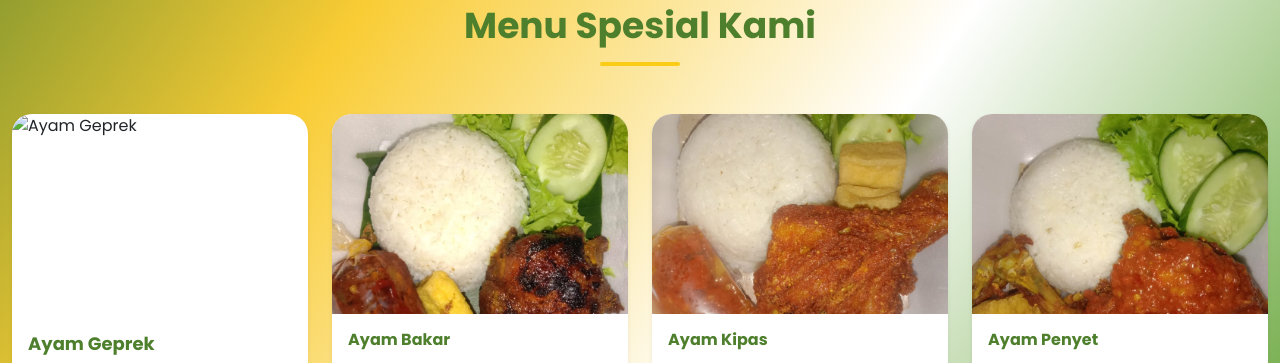
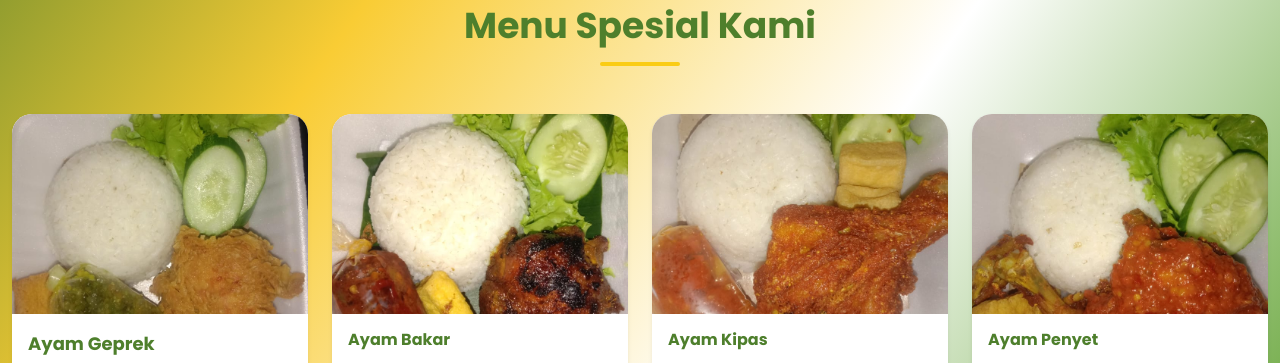
Before and after one commit to rifanabelaputra/dapur-mba-indah, a plain HTML site: page index.html in a window 1280 px wide. Shown: the part 1152-1515 px from the top of the page. Drawn offline with nearby package versions, Linux system fonts and the light colour scheme; files whose address does not match are found by name.

Commit message:
Update index.html

```diff
--- a/index.html
+++ b/index.html
@@ -238,7 +238,7 @@
       <div class="row g-4 items-stretch">
         <div class="col-6 col-md-4 col-lg-3 reveal mb-4">
           <div class="card card-menu shadow-sm">
-            <img src="assets/ayam-geprek.jpg" alt="Ayam Geprek" />
+            <img src="ayam-geprek.jpg" alt="Ayam Geprek" />
             <div class="card-body d-flex flex-column justify-content-between">
               <h5 class="font-bold text-base md:text-lg">Ayam Geprek</h5>
               <div class="flex justify-between items-center mt-2">
```
